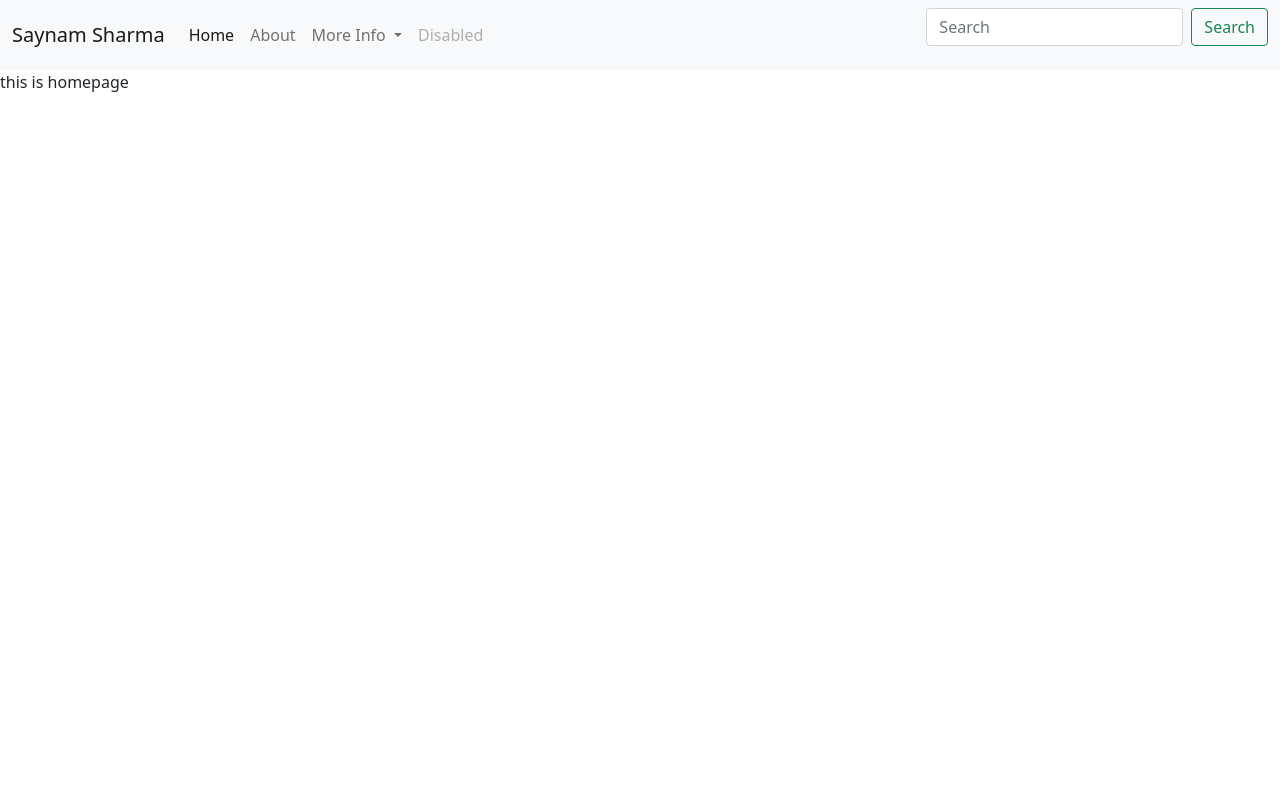
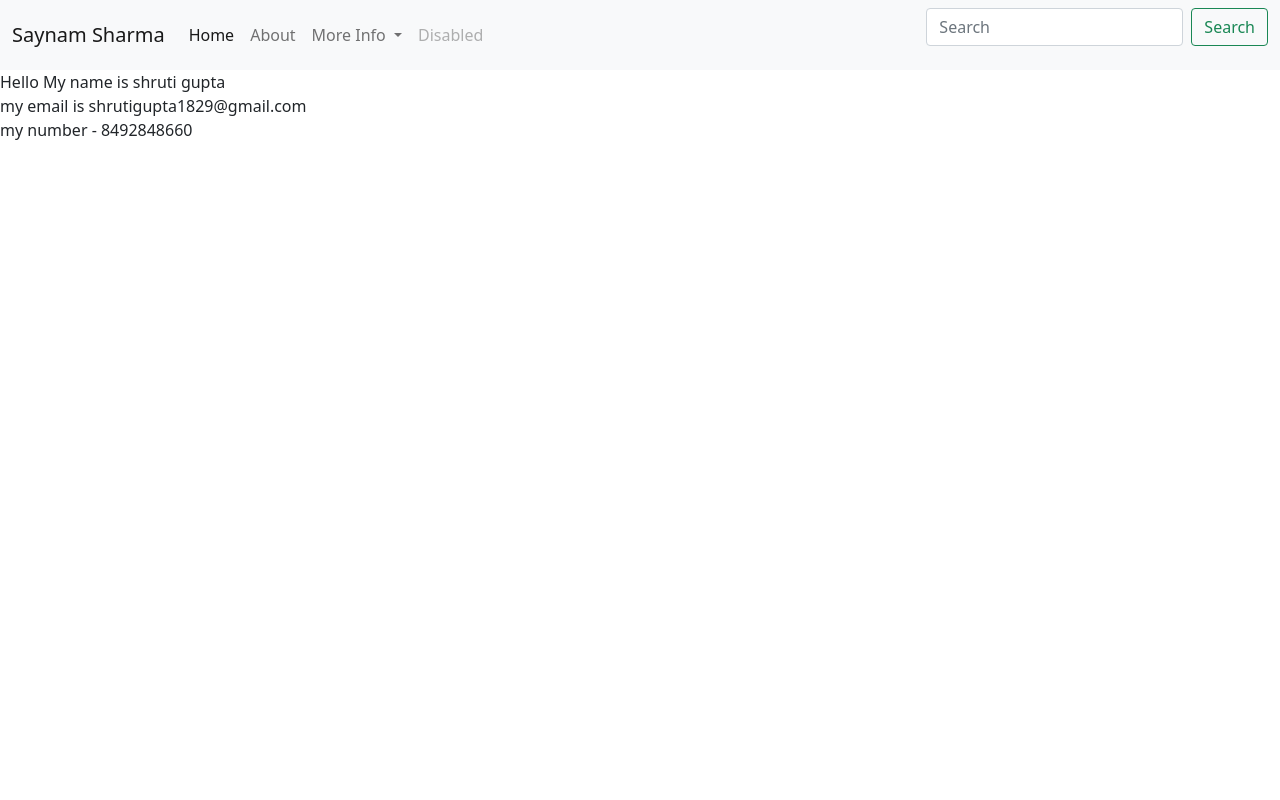
Before and after one commit to SaynamSharma/Cover-Page, a Django app: page / in a window 1280 px wide. Run offline with Django 4.2, Linux system fonts and the light colour scheme.

Commit message:
Update index.html

```diff
--- a/templates/index.html
+++ b/templates/index.html
@@ -1,5 +1,8 @@
 {% extends 'base.html' %}
 
 {% block body %}
-this is homepage
+Hello My name is shruti gupta <br>
+my email is shrutigupta1829@gmail.com <br>
+my number - 8492848660
+
 {% endblock body %}
```
